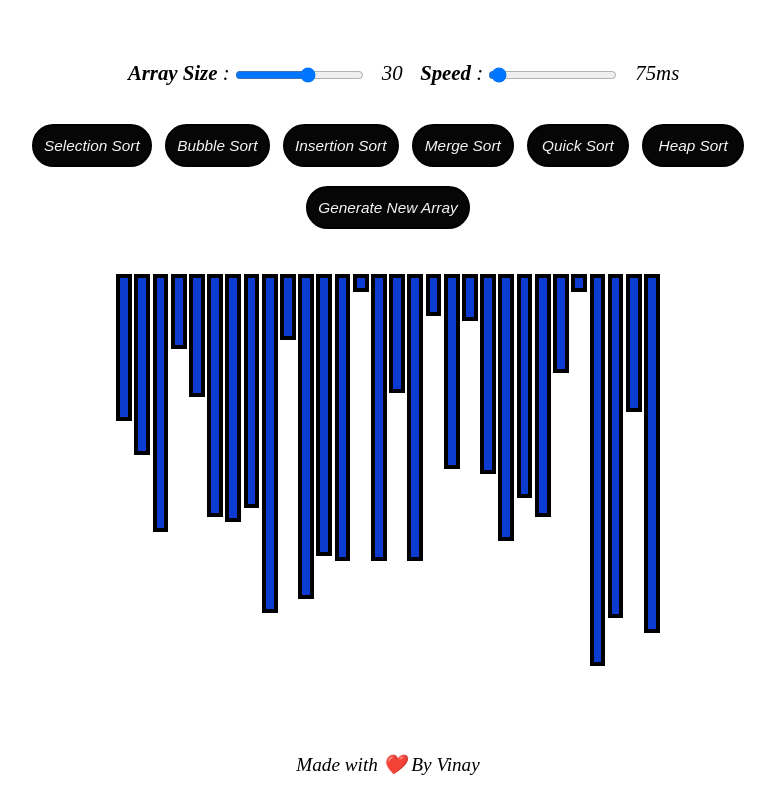
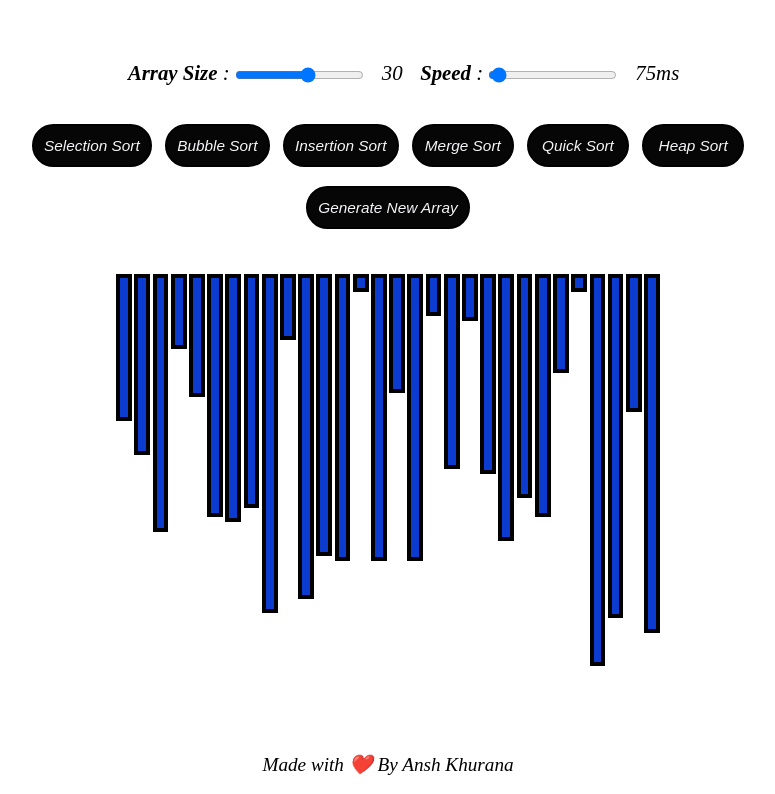
Before and after one commit to anshkhurana042003/Sorting-algo-visualizer, a plain HTML site: page index.html in a window 1280 px wide. Shown: the part 60-854 px from the top of the page, without its empty margins (252-1027 px from the left). Drawn offline with Linux system fonts and the light colour scheme.

Commit message:
Update index.html

```diff
--- a/index.html
+++ b/index.html
@@ -31,7 +31,7 @@
 	</div>
 	<div id="container">
 	</div>
-	<center><footer class="foot">Made with ❤️ By Vinay</footer></center><br>
+	<center><footer class="foot">Made with ❤️ By Ansh Khurana</footer></center><br>
 	<script src="beep.js"></script>
 	<script src="script.js"></script>
 </body>
```
